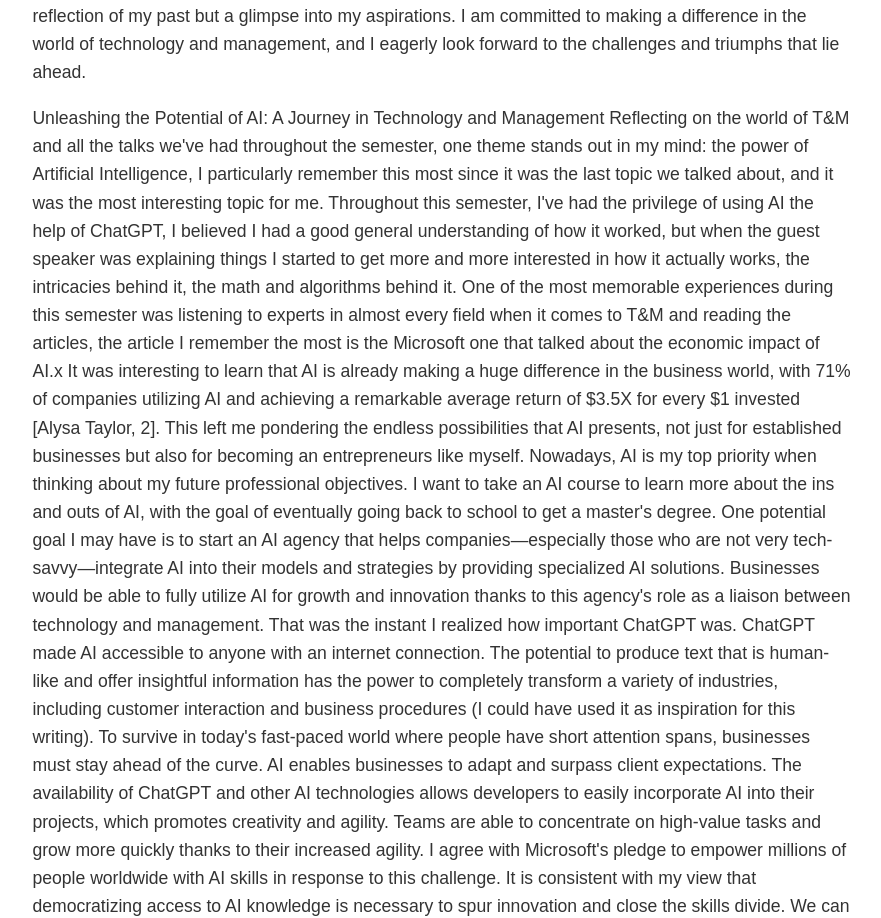
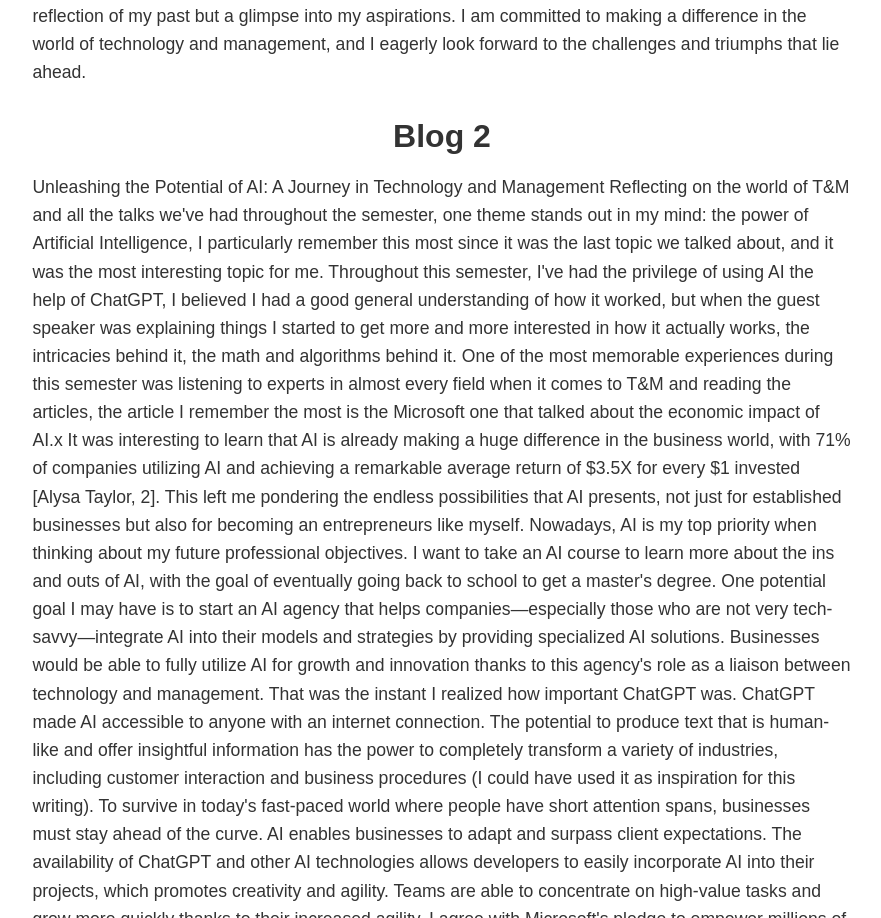
Before and after one commit to ZDohaim/ziad_portofolio.github.io, a plain HTML site: page index.html in a window 1280 px wide. Shown: the part 2968-3886 px from the top of the page, without its empty margins (198-1079 px from the left). Drawn offline with Linux system fonts and the light colour scheme; a script that the page names is missing.

Commit message:
Update index.html

```diff
--- a/index.html
+++ b/index.html
@@ -92,7 +92,7 @@
 Conclusion
 
 As I continue my journey, I am confident that my experiences, backed by my education and personal values, will make a positive impression on future employers. This blog post is not just a reflection of my past but a glimpse into my aspirations. I am committed to making a difference in the world of technology and management, and I eagerly look forward to the challenges and triumphs that lie ahead.</p>
-
+      <h3 align="center" id='bhead'>Blog 2</h3>
       <p> Unleashing the Potential of AI: A Journey in Technology and Management
 
         Reflecting on the world of T&M and all the talks we've had throughout the semester, one theme stands out in my mind: the power of Artificial Intelligence, I particularly remember this most since it was the last topic we talked about, and it was the most interesting topic for me. Throughout this semester, I've had the privilege of using AI the help of ChatGPT, I believed I had a good general understanding of how it worked, but when the guest speaker was explaining things I started to get more and more interested in how it actually works, the intricacies behind it, the math and algorithms behind it.
```
